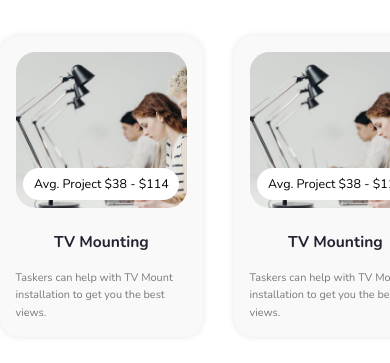
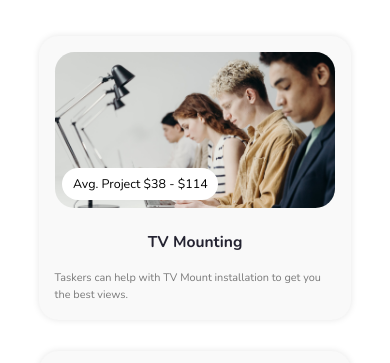
Before and after one commit to shivam907/taskRabbitFrontend, a plain HTML site: page home/index.html in a window 390 px wide. Shown: the part 727-1090 px from the top of the page. Drawn offline with nearby package versions, Linux system fonts and the light colour scheme.

Commit message:
hero responsive done

```diff
--- a/home/style.css
+++ b/home/style.css
@@ -726,6 +726,9 @@ button {
   .serviceCard {
     margin-top: 5rem;
     display: flex;
+    align-items: center;
+    justify-content: center;
+    flex-direction: column;
     gap: 4rem;
   }
 }
```
